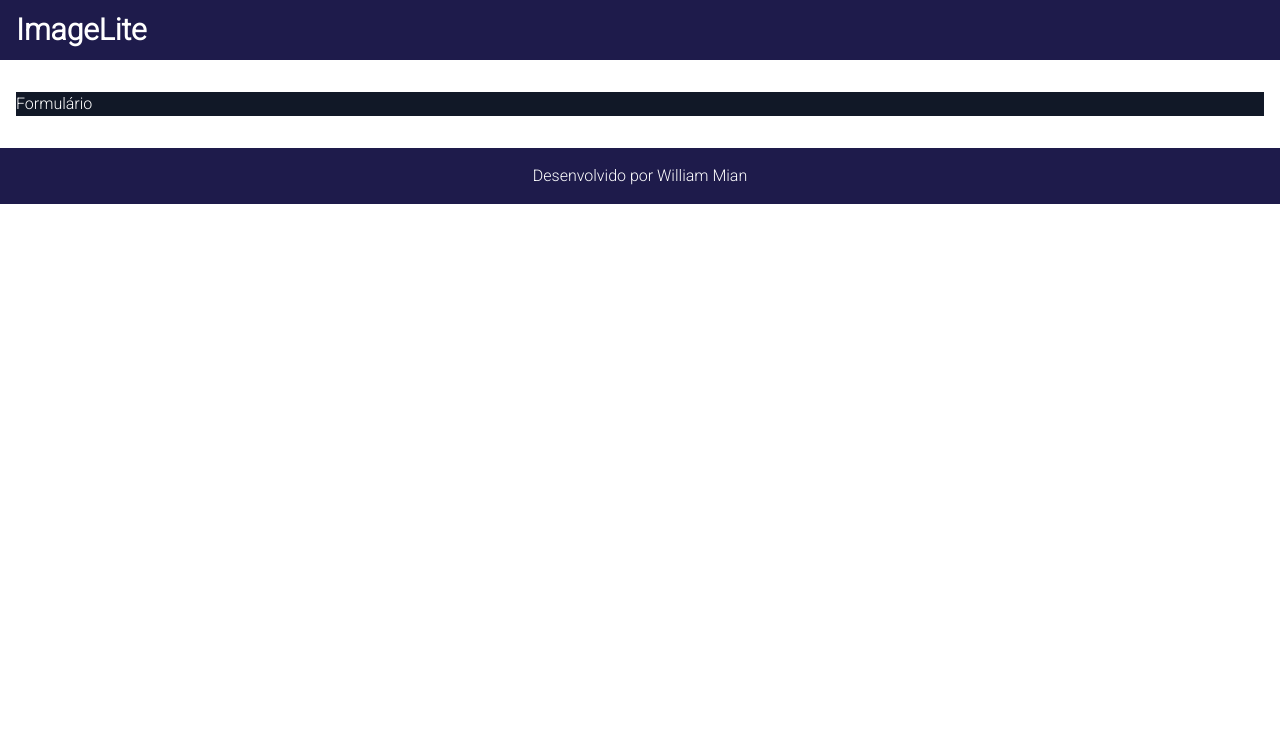
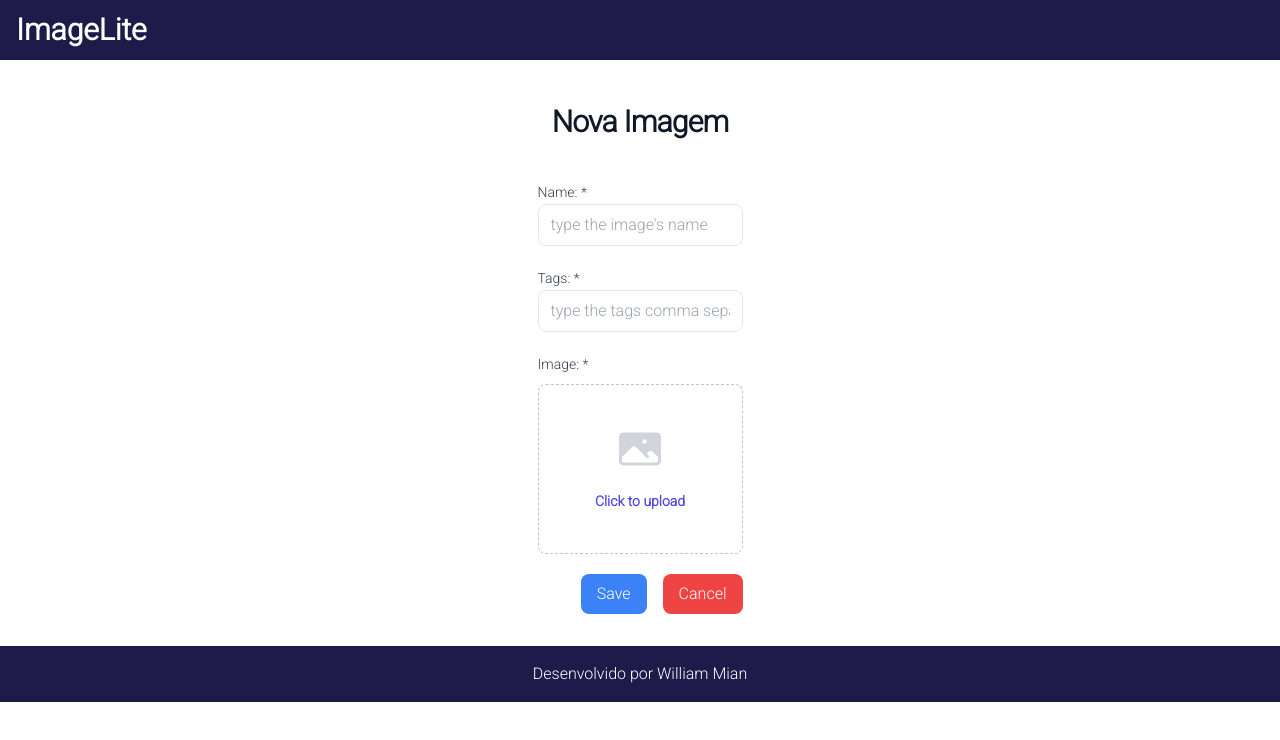
Before and after one commit to williammian/imagelite, a Next.js app in the folder imagelite/: page /formulario in a window 1280 px wide. Shown: the top 740 px of the page. Built offline with nearby package versions, Linux system fonts and the light colour scheme.

Commit message:
construcao formulario nova imagem

```diff
--- a/imagelite/package.json
+++ b/imagelite/package.json
@@ -13,11 +13,13 @@
     "@types/react": "19.0.7",
     "@types/react-dom": "19.0.3",
     "autoprefixer": "10.4.20",
+    "formik": "^2.4.5",
     "next": "15.1.5",
     "postcss": "8.5.1",
     "react": "19.0.0",
     "react-dom": "19.0.0",
     "tailwindcss": "3.4.17",
-    "typescript": "5.7.3"
+    "typescript": "5.7.3",
+    "yup": "^1.2.0"
   }
 }
--- a/imagelite/src/app/formulario/page.tsx
+++ b/imagelite/src/app/formulario/page.tsx
@@ -1,10 +1,80 @@
-import { Template } from '@/components'
+'use client'
 
+import { Button, InputText, Template } from '@/components'
+import Link from 'next/link'
+import { useFormik } from 'formik'
+
+export interface FormProps {
+    name: string;
+    tags: string;
+    file: any;
+}
+
+const formScheme: FormProps = { name: '', tags: '', file: '' }
 
 export default function FormularioPage() {
+
+    const formik = useFormik<FormProps>({
+        initialValues: formScheme,
+        onSubmit: (dados: FormProps) => {
+            console.log(dados)
+        },
+    })
+
     return(
         <Template>
-            <h1 className="bg-gray-900 text-white">Formulário</h1>
+            <section className='flex flex-col items-center justify-center my-5'>
+                <h5 className='mt-3 mb-10 text-3xl font-extrabold tracking-tight text-gray-900'>Nova Imagem</h5>
+                <form onSubmit={formik.handleSubmit}>
+
+                    <div className='grid grid-cols-1'>
+                        <label className='block text-sm font-medium leading-6 text-gray-700'>Name: *</label>
+                        <InputText id="name"
+                                   onChange={formik.handleChange}
+                                   placeholder="type the image's name" />
+                    </div>
+
+                    <div className='mt-5 grid grid-cols-1'>
+                        <label className='block text-sm font-medium leading-6 text-gray-700'>Tags: *</label>
+                        <InputText id="tags"
+                                   onChange={formik.handleChange}
+                                   placeholder="type the tags comma separated" />
+                    </div>
+
+                    <div className='mt-5 grid grid-cols-1'>
+                        <label className='block text-sm font-medium leading-6 text-gray-700'>Image: *</label>
+                        <div className='mt-2 flex justify-center rounded-lg border border-dashed border-gray-900/25 px-6 py-10'>
+                            <div className='text-center'>
+
+                                <svg className="mx-auto h-12 w-12 text-gray-300" viewBox="0 0 24 24" fill="currentColor" aria-hidden="true">
+                                    <path fillRule="evenodd"
+                                        d="M1.5 6a2.25 2.25 0 012.25-2.25h16.5A2.25 2.25 0 0122.5 6v12a2.25 2.25 0 01-2.25 2.25H3.75A2.25 2.25 0 011.5 18V6zM3 16.06V18c0 .414.336.75.75.75h16.5A.75.75 0 0021 18v-1.94l-2.69-2.689a1.5 1.5 0 00-2.12 0l-.88.879.97.97a.75.75 0 11-1.06 1.06l-5.16-5.159a1.5 1.5 0 00-2.12 0L3 16.061zm10.125-7.81a1.125 1.125 0 112.25 0 1.125 1.125 0 01-2.25 0z"
+                                        clipRule="evenodd" />
+                                </svg>
+
+                                <div className='mt-4 flex text-sm leading-6 text-gray-600'>
+                                    <label className='relative cursor-pointer rounded-md bg-white font-semibold text-indigo-600'>
+
+                                        <span>Click to upload</span>
+
+                                        <input type='file' className='sr-only' />
+
+                                    </label>
+                                </div>
+
+                            </div>
+                        </div>
+                    </div>
+
+                    <div className='mt-5 flex items-center justify-end gap-x-4'>
+                        <Button style='bg-blue-500 hover:bg-blue-300' type='submit' label='Save' />
+                        <Link href="/galeria">
+                            <Button style='bg-red-500 hover:bg-red-300' type='button' label='Cancel' />
+                        </Link>
+                    </div>
+
+                </form>
+            </section>
         </Template>
     )
 }
--- a/imagelite/src/components/button/Button.tsx
+++ b/imagelite/src/components/button/Button.tsx
@@ -4,13 +4,15 @@ interface ButtonProps {
     style?: string;
     label?: string;
     onClick?: (event: any) => void;
+    type?: "submit" | "button" | "reset" | undefined
 }
 
 export const Button: React.FC<ButtonProps> = ({
-    onClick, style, label
+    onClick, style, label, type
 } : ButtonProps) => {
     return (
         <button className={`${style} text-white px-4 py-2 rounded-lg`}
+                type={type}
                 onClick={onClick}>
             { label }
         </button>
--- a/imagelite/src/components/input/InputText.tsx
+++ b/imagelite/src/components/input/InputText.tsx
@@ -4,6 +4,7 @@ interface InputTextProps {
     style?: string;
     onChange?: (event: React.ChangeEvent<HTMLInputElement>) => void
     placeholder?: string;
+    id?: string;
 }
 
 export const InputText: React.FC<InputTextProps> = ({
```
Also changed, not shown: 2 other files (tests, documents, lock files or other folders).
